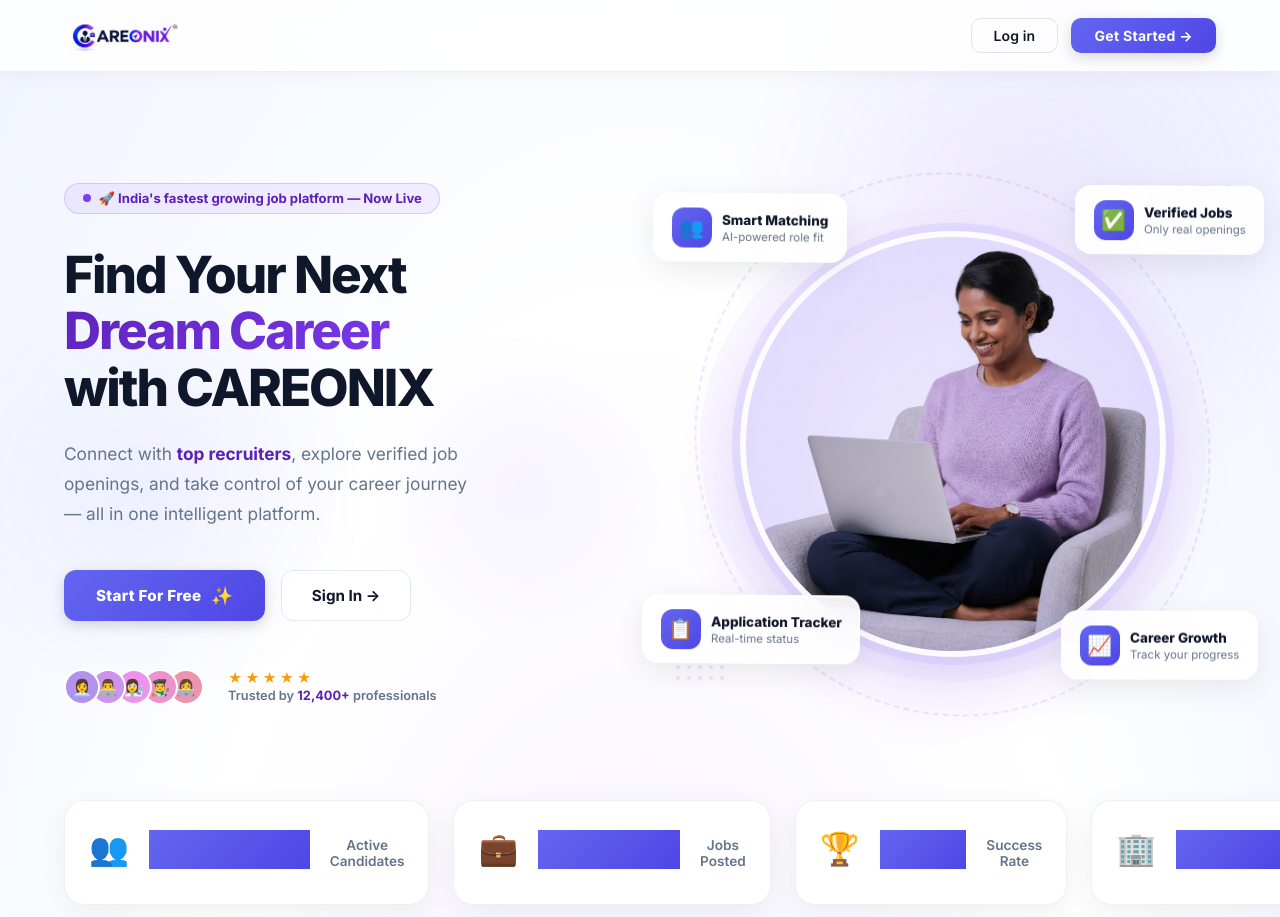
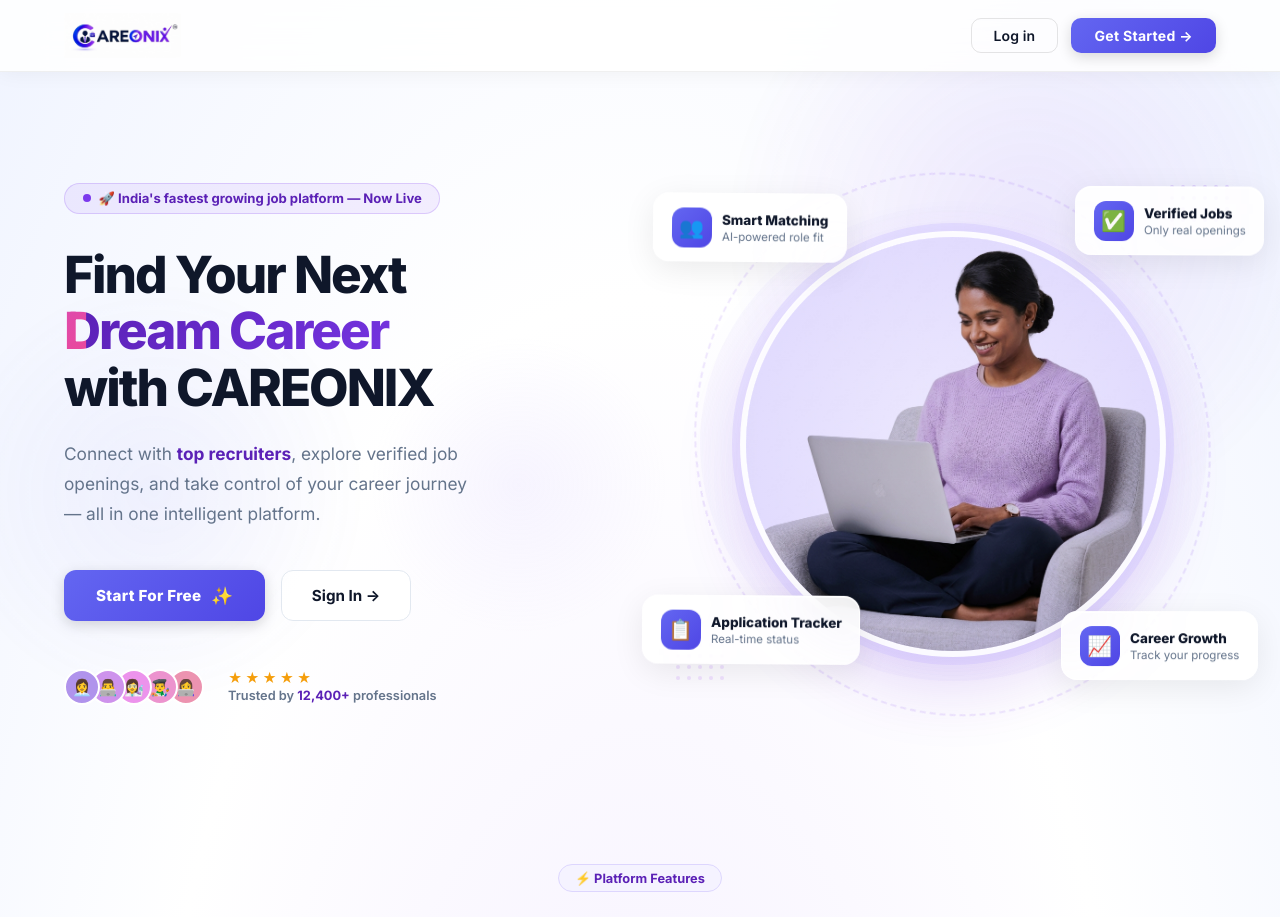
Before and after one commit to raiamitrai/jobportal, a React (Vite) app in the folder frontend/: page / in a window 1280 px wide. Shown: the top 917 px of the page. Built offline with nearby package versions, Linux system fonts and the light colour scheme; no server answers.

Commit message:
[ Amit Kumar Rai ]. update landing page by removing 4 stats cards

```diff
--- a/frontend/src/pages/LandingPage.jsx
+++ b/frontend/src/pages/LandingPage.jsx
@@ -35,13 +35,7 @@
 }
 
 export default function LandingPage({ onLogin, onSignup }) {
-  const [statsRef, statsInView] = useInView();
   const [mousePos, setMousePos] = useState({ x: 50, y: 50 });
-
-  const c1 = useCounter(12400, 2000, statsInView);
-  const c2 = useCounter(3800, 2200, statsInView);
-  const c3 = useCounter(97, 1800, statsInView);
-  const c4 = useCounter(420, 2400, statsInView);
 
   useEffect(() => {
     const handler = (e) => {
@@ -509,60 +503,6 @@
         </div>
       </section>
 
-      {/* ── STATS SECTION ── */}
-      <section
-        ref={statsRef}
-        style={{
-          position: 'relative', zIndex: 1,
-          padding: '0 4rem 5rem',
-          maxWidth: '1320px', margin: '0 auto',
-        }}
-      >
-        <div style={{
-          display: 'grid', gridTemplateColumns: 'repeat(4, 1fr)', gap: '1.5rem',
-        }}>
-          {[
-            { count: c1, suffix: '+', label: 'Active Candidates', icon: '👥', color: '#7c3aed' },
-            { count: c2, suffix: '+', label: 'Jobs Posted', icon: '💼', color: '#0ea5e9' },
-            { count: c3, suffix: '%', label: 'Success Rate', icon: '🏆', color: '#10b981' },
-            { count: c4, suffix: '+', label: 'Top Recruiters', icon: '🏢', color: '#f59e0b' },
-          ].map((stat, i) => (
-            <div
-              key={i}
-              className="stat-card"
-              style={{
-                background: dm
-                  ? 'rgba(255,255,255,0.04)'
-                  : 'rgba(255,255,255,0.9)',
-                border: `1px solid ${dm ? 'rgba(255,255,255,0.08)' : 'rgba(0,0,0,0.06)'}`,
-                borderRadius: 20,
-                padding: '1.75rem 1.5rem',
-                textAlign: 'center',
-                backdropFilter: 'blur(20px)',
-                boxShadow: dm
-                  ? '0 8px 30px rgba(0,0,0,0.3)'
-                  : '0 8px 30px rgba(0,0,0,0.06)',
-                transition: 'all 0.3s ease',
-                cursor: 'default',
-              }}
-            >
-              <div style={{ fontSize: '2rem', marginBottom: '0.5rem' }}>{stat.icon}</div>
-              <div style={{
-                fontSize: '2.4rem', fontWeight: 900,
-                background: `linear-gradient(135deg, ${stat.color}, ${stat.color}bb)`,
-                WebkitBackgroundClip: 'text', WebkitTextFillColor: 'transparent',
-                backgroundClip: 'text', lineHeight: 1, marginBottom: '0.4rem',
-              }}>
-                {stat.count.toLocaleString()}{stat.suffix}
-              </div>
-              <div style={{ fontSize: '0.85rem', color: dm ? '#94a3b8' : '#64748b', fontWeight: 600 }}>
-                {stat.label}
-              </div>
-            </div>
-          ))}
-        </div>
-      </section>
-
       {/* ── FEATURES SECTION ── */}
       <section style={{
         position: 'relative', zIndex: 1,
```
